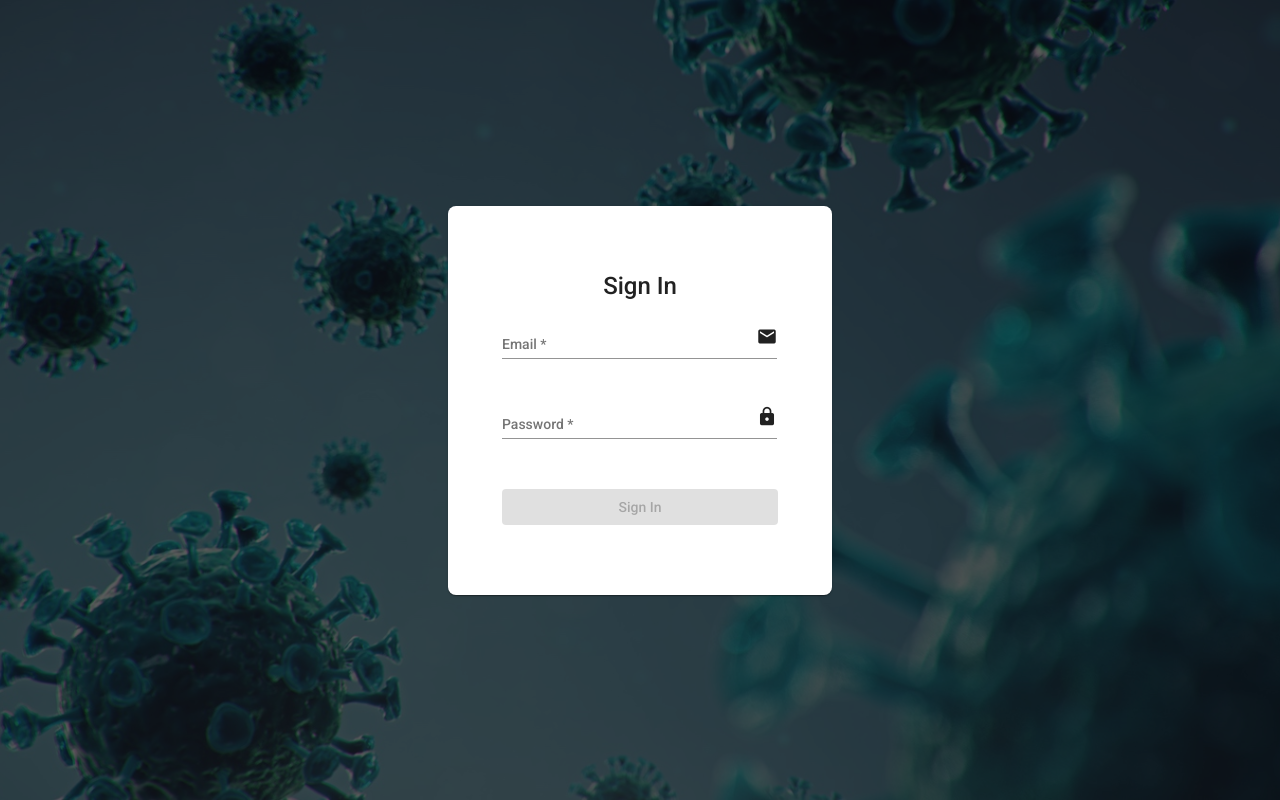
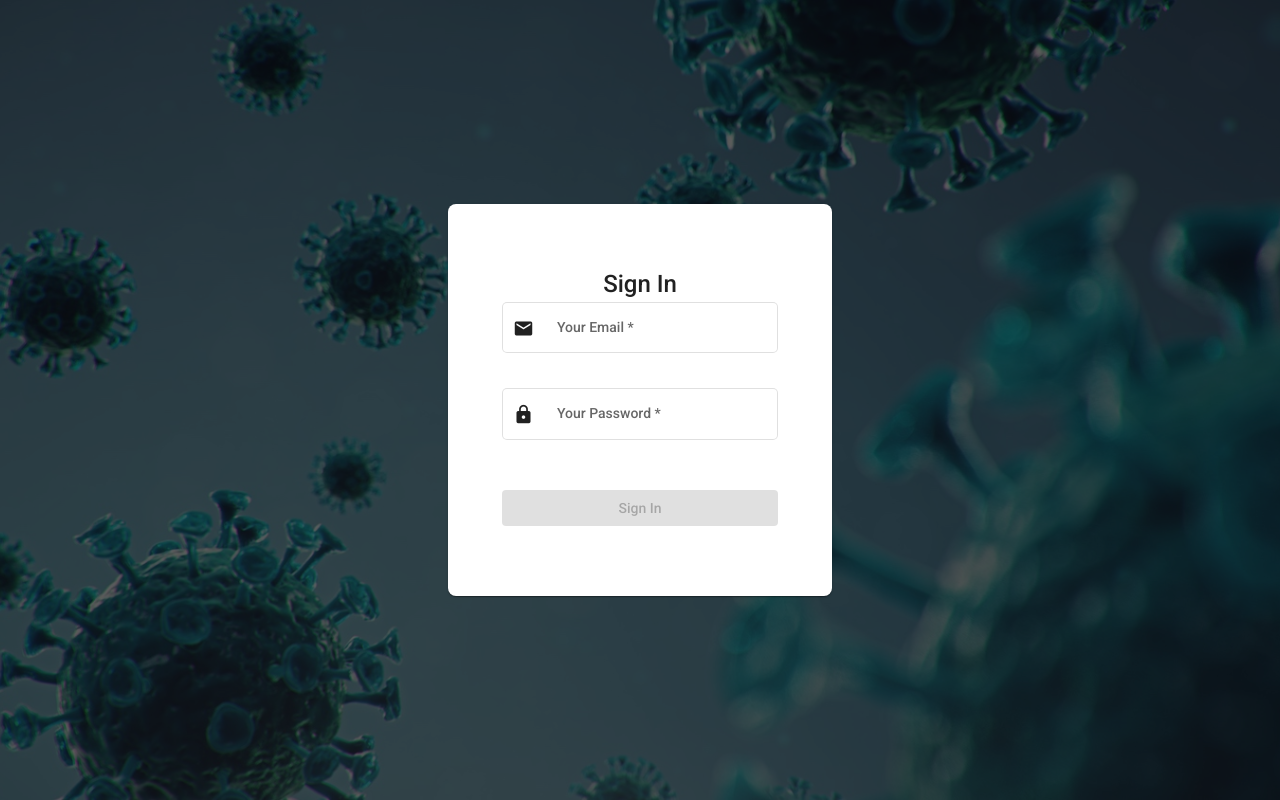
Before and after one commit to tutods/covid-tracking-system, an Angular app in the folder webapp/: page /login in a window 1280 px wide. Built offline with nearby package versions, Linux system fonts and the light colour scheme.

Commit message:
Login interface changes

```diff
--- a/webapp/src/app/components/login/login.component.html
+++ b/webapp/src/app/components/login/login.component.html
@@ -3,9 +3,14 @@
     <mat-card-content>
       <mat-card-title>Sign In</mat-card-title>
       <form [formGroup]="loginForm" (ngSubmit)="onSubmit($event)">
-        <mat-form-field>
+        <mat-form-field appearance="outline">
+          <mat-label>Your Email</mat-label>
           <input matInput placeholder="Email" name="email" formControlName="email">
-          <mat-icon matSuffix>email</mat-icon>
+          <mat-icon matPrefix>email</mat-icon>
+          <mat-icon matSuffix *ngIf="(loginFormControl.email.touched) && loginFormControl.email.errors">
+            error
+          </mat-icon>
+
           <mat-hint class="text-danger">
             <span *ngIf="(loginFormControl.email.touched) && loginFormControl.email.errors?.email">
               Invalid email.
@@ -16,9 +21,14 @@
           </mat-hint>
         </mat-form-field>
 
-        <mat-form-field>
+        <mat-form-field appearance="outline">
+          <mat-label>Your Password</mat-label>
           <input matInput placeholder="Password" type="password" formControlName="password" name="password">
-          <mat-icon matSuffix>lock</mat-icon>
+          <mat-icon matPrefix>lock</mat-icon>
+
+          <mat-icon matSuffix *ngIf="(loginFormControl.password.touched) && loginFormControl.password.errors">
+            error
+          </mat-icon>
 
           <mat-hint class="text-danger">
             <span *ngIf="(loginFormControl.password.touched) && loginFormControl.password.errors?.required">
--- a/webapp/src/app/components/login/login.component.sass
+++ b/webapp/src/app/components/login/login.component.sass
@@ -26,8 +26,12 @@ button
 	display: block
 	margin: auto
 
-mat-form-field:not(:last-child)
-	margin-top: 1.5rem
+mat-form-field
+	mat-icon[matprefix]
+		margin-right: 20px
+
+	&:not(:first-child)
+		margin-top: 1.05rem
 
 
 mat-card
@@ -45,9 +49,6 @@ mat-card
 	margin-top: 2rem
 	background-color: $dark-color
 
-// .text-danger
-// 	color: $danger-color
-
 .mat-form-field-invalid
 	border-color: $danger-color
 	color: $danger-color
@@ -60,3 +61,6 @@ mat-card
 
 	mat-icon
 		color: $danger-color
+
+.success-icon
+	color: green
--- a/webapp/src/app/components/login/login.component.ts
+++ b/webapp/src/app/components/login/login.component.ts
@@ -50,8 +50,9 @@ export class LoginComponent implements OnInit {
 				this.openSnackBar('Login with success!')
 			}, (error) => {
 				if (error.error) {
+					this.loginForm.reset();
 					// Show error message
-					this.openSnackBar(error.error.message)
+					this.openSnackBar(error.error.message);
 				}
 			})
 	}
```
